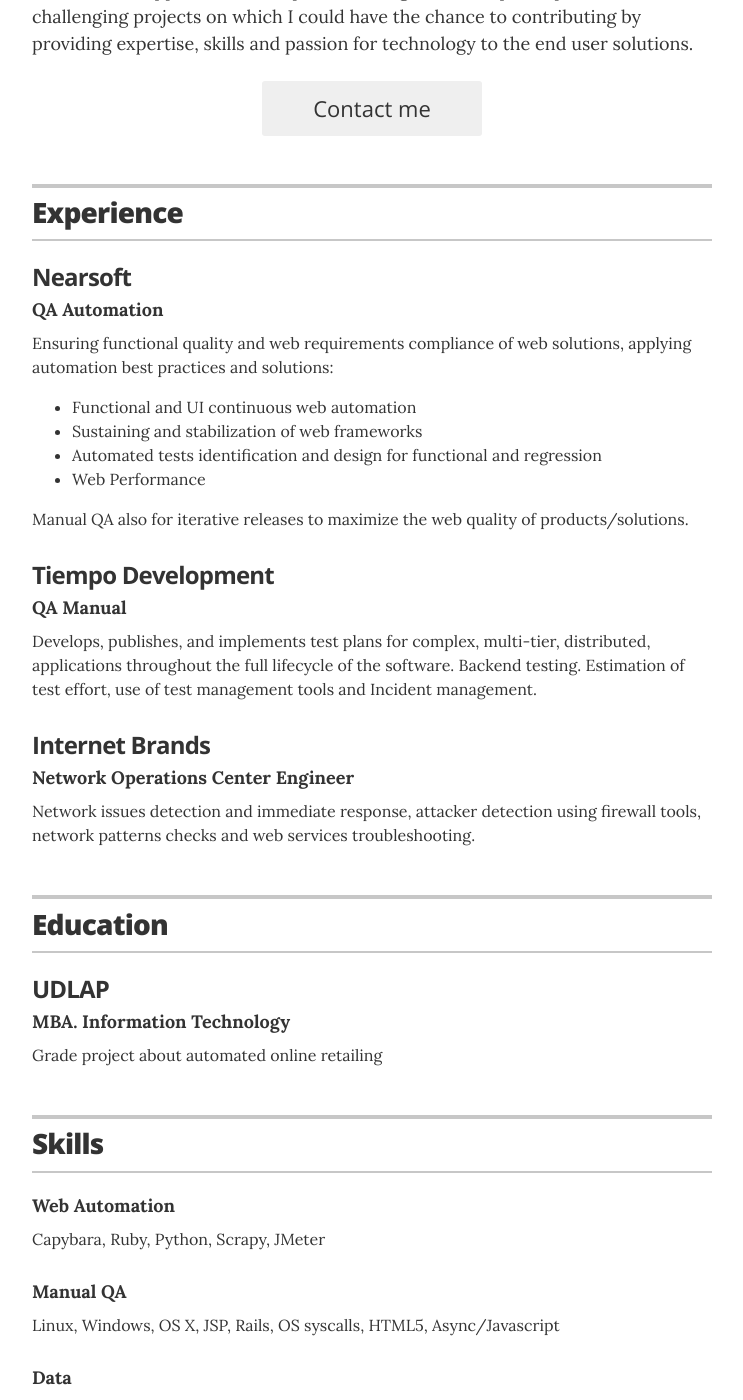
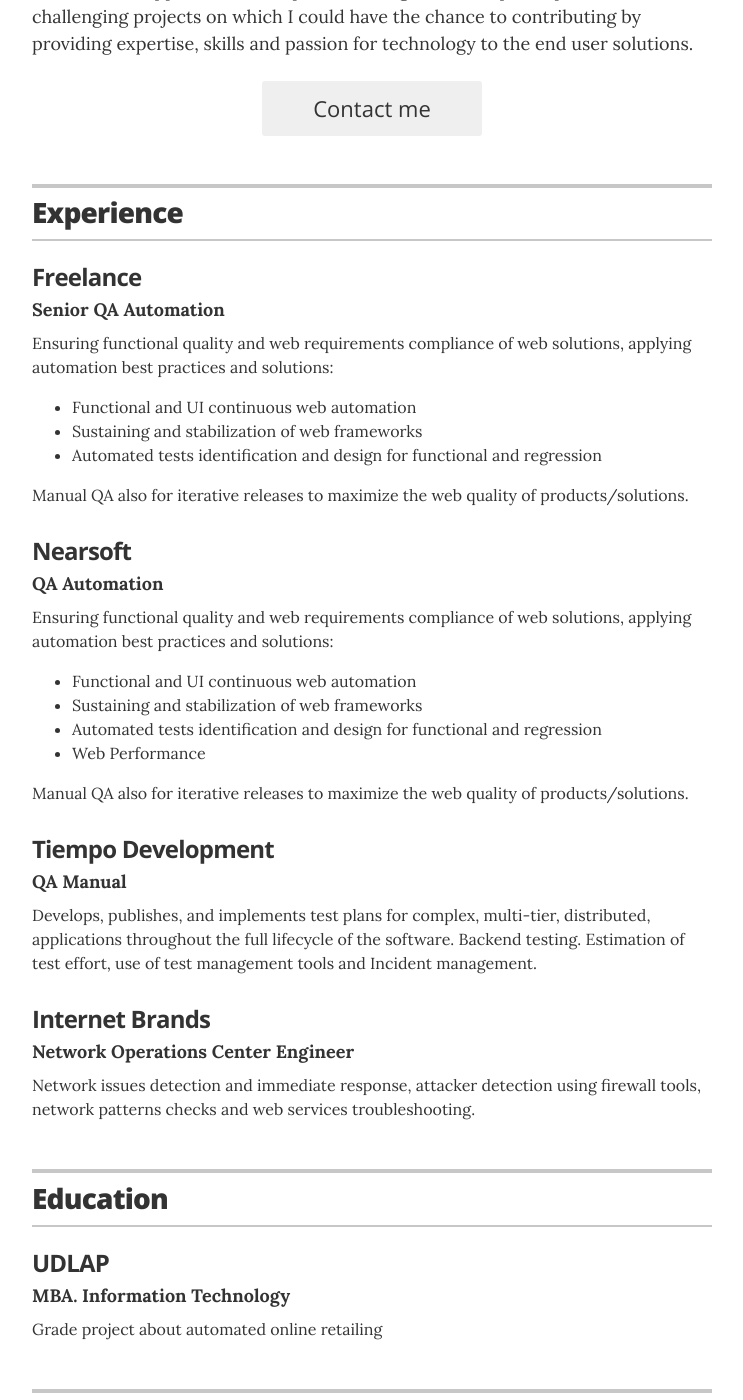
Before and after one commit to izaac/izaac.github.io, a Jekyll site: the page built from index.html, in a window 1280 px wide and 1400 px high, scrolled down 215 px. Shown: the whole window, without its empty margins (268-1011 px from the left). Built offline with Jekyll 4.4.1, drawn with Linux system fonts in a browser that asks for light colours; some of the changed text lies outside the part shown.

Commit message:
Adding latest job experience

```diff
--- a/_layouts/resume.html
+++ b/_layouts/resume.html
@@ -48,6 +48,19 @@
         </header>
 
         <!-- Duplicate these resume-item elements and edit accordingly for each job you want to add here -->
+        <div class="resume-item" itemscope itemprop="worksFor" itemtype="http://schema.org/Organization">
+          <h3 class="resume-item-title" itemprop="name">Freelance</h3>
+          <h4 class="resume-item-details" itemprop="description">Senior QA Automation</h4>
+          <p class="resume-item-copy">Ensuring functional quality and web requirements compliance of web solutions, applying automation best practices and solutions:</p>
+          <ul class="resume-item-list">
+            <li>Functional and UI continuous web automation</li>
+            <li>Sustaining and stabilization of web frameworks</li>
+            <li>Automated tests identification and design for functional and regression</li>
+          </ul>
+          <p class="resume-item-copy">Manual QA also for iterative releases to maximize the web quality of products/solutions.</p>
+
+        </div><!-- end of resume-item -->
+
         <div class="resume-item" itemscope itemprop="worksFor" itemtype="http://schema.org/Organization">
           <h3 class="resume-item-title" itemprop="name">Nearsoft</h3>
           <h4 class="resume-item-details" itemprop="description">QA Automation</h4>
@@ -135,7 +148,7 @@
 
         <div class="resume-item">
           <h4 class="resume-item-details">Web Automation</h4>
-          <p class="resume-item-copy">Capybara, Ruby, Python, Scrapy, JMeter</p>
+          <p class="resume-item-copy">WebdriverIO, NodeJs, Capybara, Ruby, Python, Scrapy, JMeter</p>
         </div>
 
         <div class="resume-item">
```
